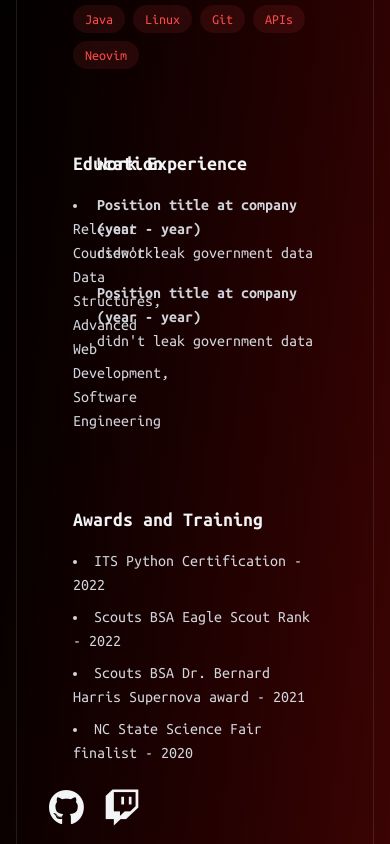
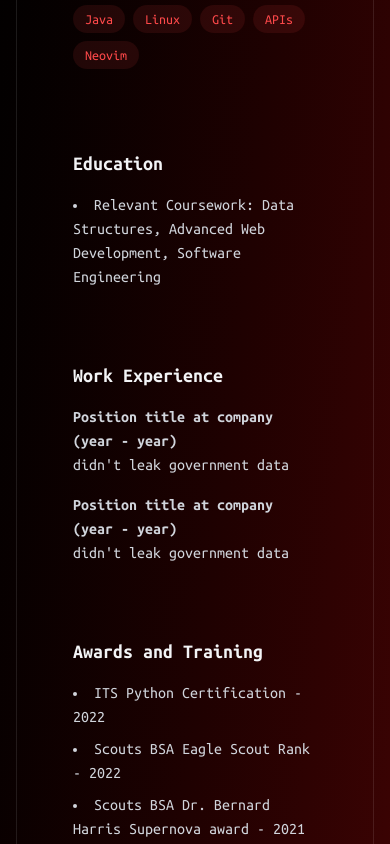
Before and after one commit to TerminalCalamitas/Personal-Webpage, a React (Vite) app: page / in a window 390 px wide. Shown: the part 1500-2344 px from the top of the page. Built offline with nearby package versions, Linux system fonts and the light colour scheme.

Commit message:
Fixed sections overlapping on mobile

```diff
--- a/src/components/sections/About.jsx
+++ b/src/components/sections/About.jsx
@@ -72,7 +72,7 @@ export const About = () => {
               </div>
             </div>
 
-            <div className="grid grid-cols-1 md:grid-cols-2 gap-6 mt-8">
+            <div className="flex flex-col md:grid md:grid-cols-2 gap-6 mt-8">
               <div className={experienceSection}>
                 <h3 className={h3Style}> Education </h3>
                 <ul className="list-disc list-inside text-gray-300 space-y-2">
```
